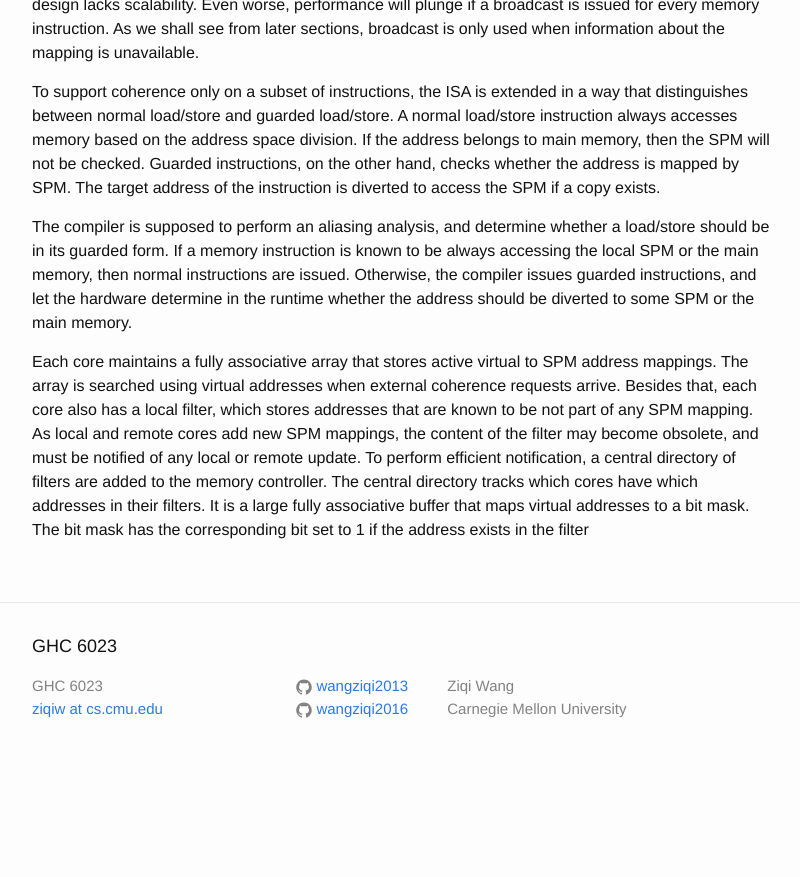
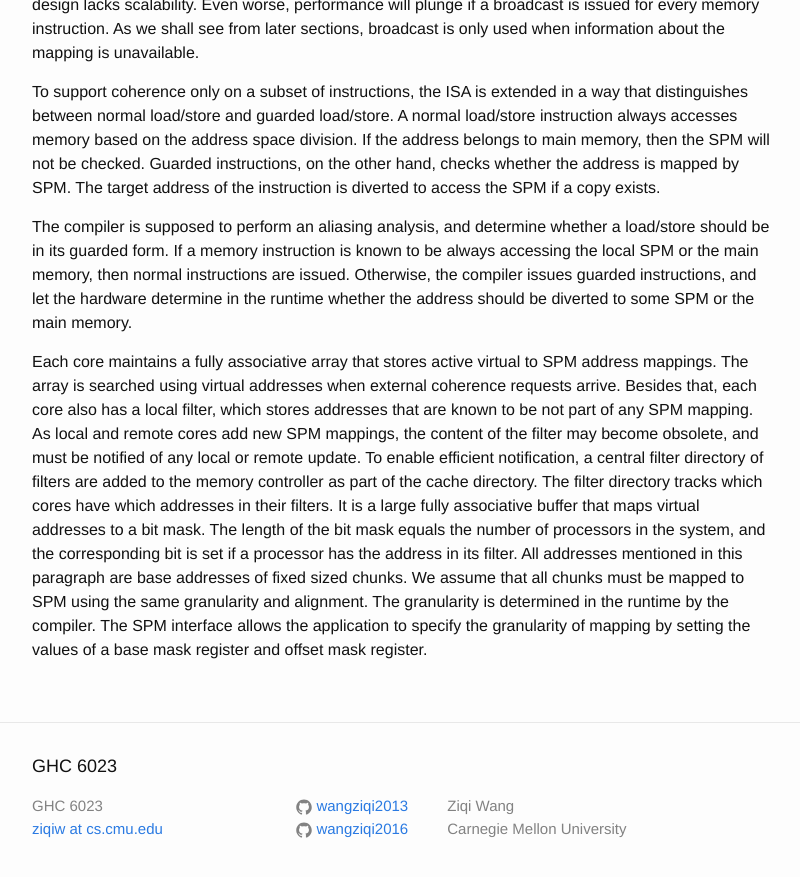
Before and after one commit to wangziqi2013/wangziqi2013.github.io, a Jekyll site: the page built from _posts/2018-05-25-Coherence-Protocol-for-Translarent-Management-of-Scratchpad-Memories-in-Shared-Memory-Manycore-Arch.markdown, in a window 1280 px wide and 900 px high, scrolled down 1762 px. Shown: the top 877 px of the window, without its empty margins (238-1038 px from the left). Built offline with Jekyll 4.4.1, drawn with Linux system fonts in a browser that asks for light colours; before the commit the page ends 2542 px from its top, so only the background shows below that.

Commit message:
Finish hardware support

```diff
--- a/_posts/2018-05-25-Coherence-Protocol-for-Translarent-Management-of-Scratchpad-Memories-in-Shared-Memory-Manycore-Arch.markdown
+++ b/_posts/2018-05-25-Coherence-Protocol-for-Translarent-Management-of-Scratchpad-Memories-in-Shared-Memory-Manycore-Arch.markdown
@@ -77,7 +77,11 @@ should be diverted to some SPM or the main memory.
 Each core maintains a fully associative array that stores active virtual to SPM address mappings. The array is searched using
 virtual addresses when external coherence requests arrive. Besides that, each core also has a local filter, which stores addresses
 that are known to be not part of any SPM mapping. As local and remote cores add new SPM mappings, the content of the filter may
-become obsolete, and must be notified of any local or remote update. To perform efficient notification, a central directory of
-filters are added to the memory controller. The central directory tracks which cores have which addresses in their filters.
-It is a large fully associative buffer that maps virtual addresses to a bit mask. The bit mask has the corresponding bit set to
-1 if the address exists in the filter
+become obsolete, and must be notified of any local or remote update. To enable efficient notification, a central filter directory of
+filters are added to the memory controller as part of the cache directory. The filter directory tracks which cores have which
+addresses in their filters. It is a large fully associative buffer that maps virtual addresses to a bit mask. The length of
+the bit mask equals the number of processors in the system, and the corresponding bit is set if a processor has the address
+in its filter. All addresses mentioned in this paragraph are base addresses of fixed sized chunks. We assume that all chunks
+must be mapped to SPM using the same granularity and alignment. The granularity is determined in the runtime by the compiler.
+The SPM interface allows the application to specify the granularity of mapping by setting the values of a base mask register and
+offset mask register.
```
